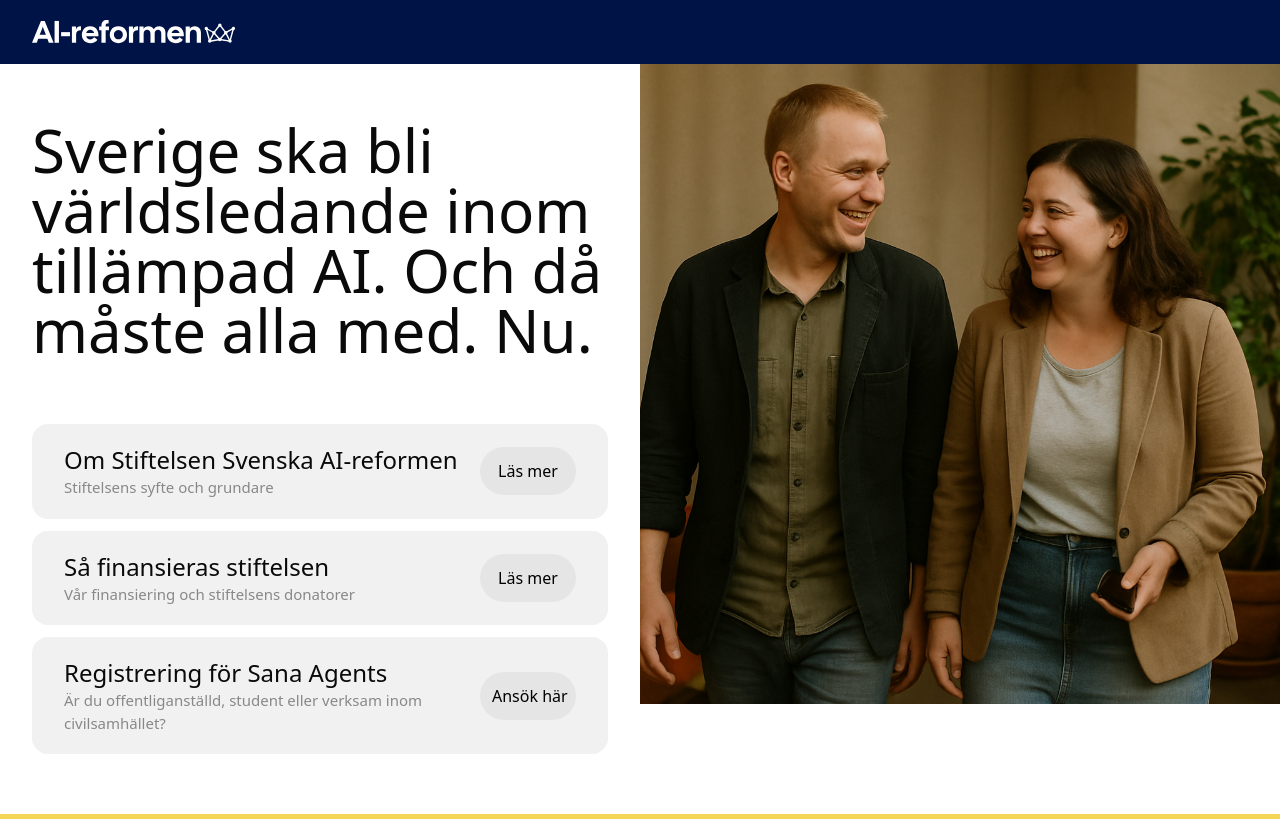
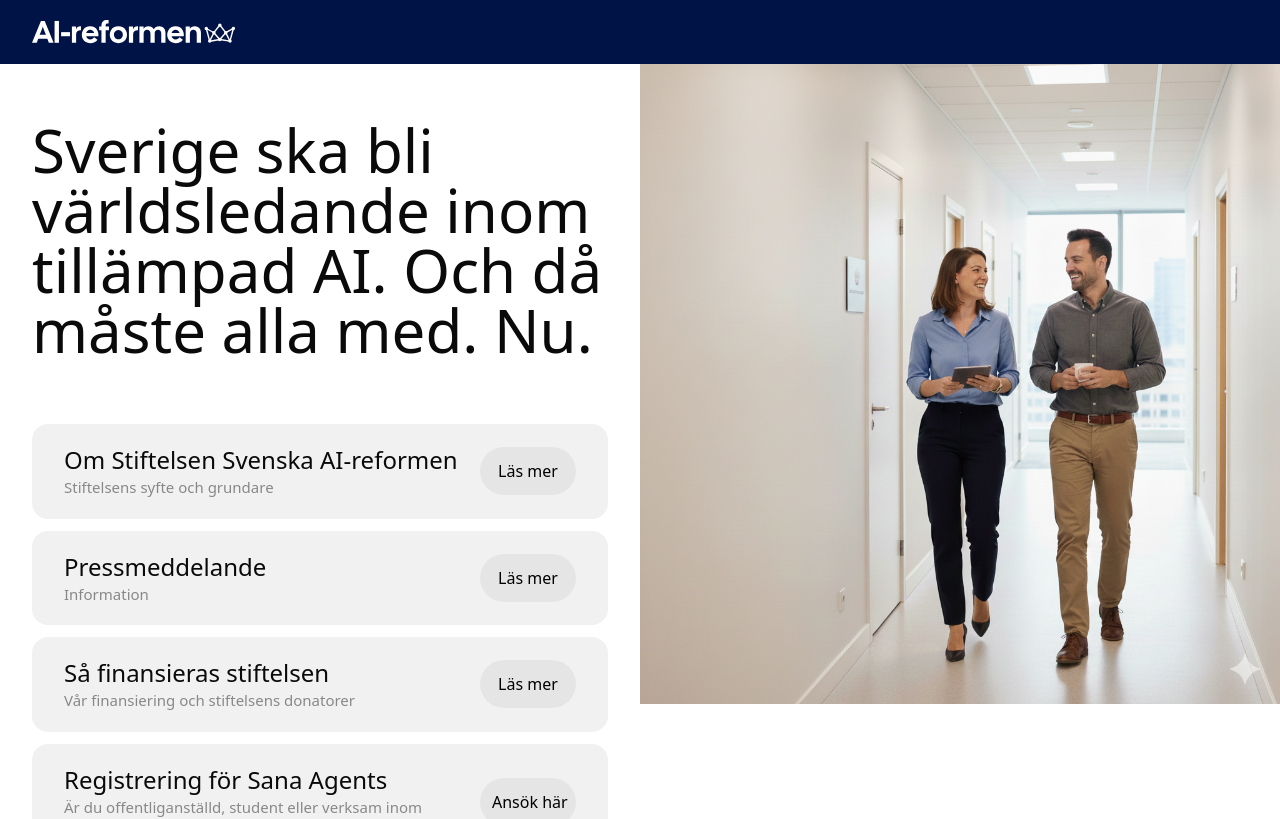
Before and after one commit to oliver-adage/ai-reformen-new, a Next.js app: page / in a window 1280 px wide. Shown: the top 819 px of the page. Built offline with nearby package versions, Linux system fonts and the light colour scheme; a web font is replaced by a local one.

Commit message:
Add pressmeddelande section placeholder

```diff
--- a/app/page.tsx
+++ b/app/page.tsx
@@ -20,6 +20,22 @@ export default function Home() {
               </h2>
               <p className="text-md opacity-45">
                 Stiftelsens syfte och grundare
+              </p>
+            </div>
+            <span className="block bg-black-5 text-black group-hover:bg-black group-hover:text-white p-3 rounded-full text-center text-nowrap w-24">
+              Läs mer
+            </span>
+          </a>
+          <a
+            className="w-full group flex items-center gap-3 justify-between bg-gray hover:bg-yellow rounded-2xl px-5 py-4 mb-3 md:px-8 md:py-5"
+            href="#pressmeddelande"
+          >
+            <div>
+              <h2 className="text-lg lg:text-2xl">
+                Pressmeddelande
+              </h2>
+              <p className="text-md opacity-45">
+                Information
               </p>
             </div>
             <span className="block bg-black-5 text-black group-hover:bg-black group-hover:text-white p-3 rounded-full text-center text-nowrap w-24">
@@ -60,7 +76,7 @@ export default function Home() {
         </div>
         <Image
           className="w-full h-auto lg:w-1/2"
-          src="/image00.jpg"
+          src="/image01.png"
           alt="AI-Reformen"
           width={720}
           height={720}
@@ -188,6 +204,37 @@ export default function Home() {
           </div>
         </div>
       </section>
+      <section id="pressmeddelande">
+        <div className="flex flex-col items-center justify-center pt-10 pb-16 lg:pt-16 lg:pb-20">
+          <div className="font-medium text-2xl px-5 py-4 lg:px-0 lg:py-5 max-w-5xl lg:text-5xl">
+            <h2 className="text-black uppercase rounded-sm inline-block p-2 border border-black text-sm mb-3">
+              Pressmeddelande
+            </h2>
+            <p className="text-2xl lg:text-5xl lg:leading-12 mb-8">
+              Svenska AI-reformen bedrivs helt utan kommersiella syften och
+              finansieras av privata donationer – med alla resurser
+              återinvesterade i initiativets syfte.
+            </p>
+            <p className="text-xl lg:text-2xl mb-8">
+              Den initiala finansieringen av stiftelsen kommer från AI-bolaget
+              Sana samt generösa donationer från privatpersonerna Thomas von
+              Koch, Sven Hagströmer, Carl-Henric Svanberg samt Erik & Staffan
+              Salén.
+            </p>
+            <p className="text-xl lg:text-2xl mb-8">
+              Stiftelsen fortsätter att ta in donationer för att löpande kunna
+              lansera fler initiativ (se{' '}
+              <a
+                className="underline"
+                href="/insamlingsstiftelsen-svenska-ai-reformen-upprop.pdf"
+              >
+                vårt upprop
+              </a>
+              ). Kontaktuppgifter finns längst ner på sidan
+            </p>
+          </div>
+        </div>
+      </section>
       <section id="finansiering">
         <div className="flex flex-col items-center justify-center pt-10 pb-16 lg:pt-16 lg:pb-20">
           <div className="font-medium text-2xl px-5 py-4 lg:px-0 lg:py-5 max-w-5xl lg:text-5xl">
```
Also changed, not shown: public/image01.png (added), 1 other file (tests, documents, lock files or other folders).
